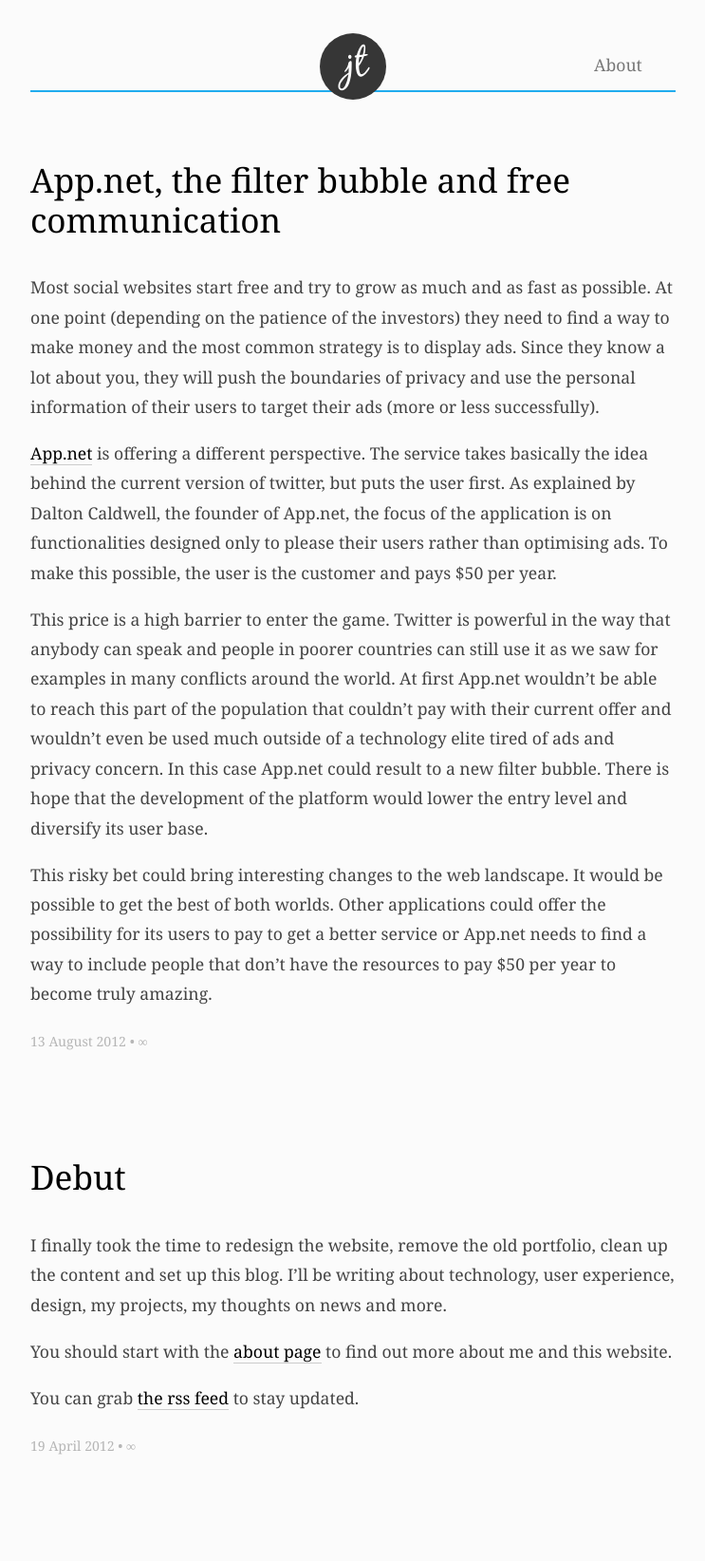
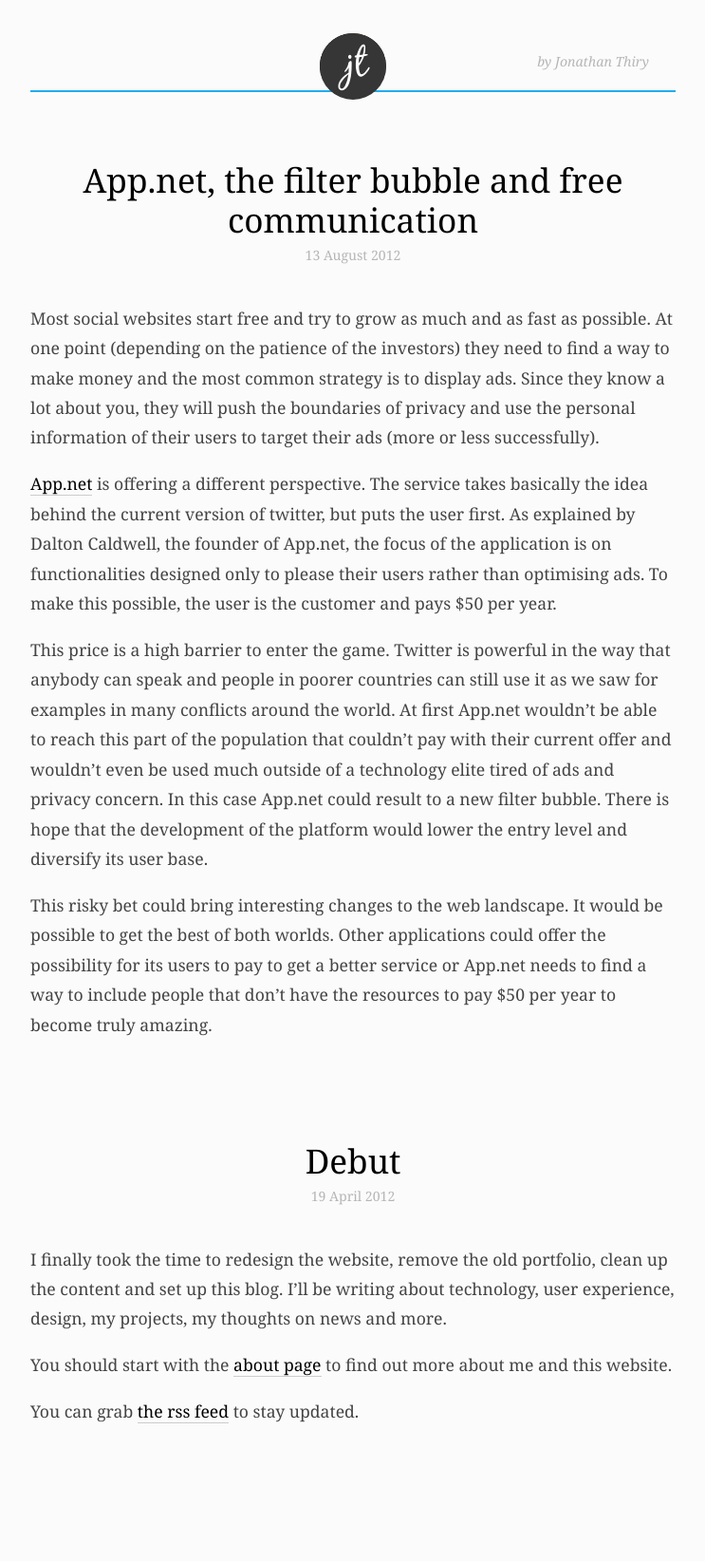
Before and after one commit to jonathanthiry/jonathanthiry.github.com, a Jekyll site: the page built from index.html, in a window 1280 px wide. Shown: the whole page at 95% size, without its empty margins (268-1011 px from the left). Built offline with Jekyll 4.4.1, drawn with Linux system fonts in a browser that asks for light colours; comment, search, counter and statistics services are not loaded; after the commit the page ends 1608 px from its top, so only the background shows below that.

Commit message:
update styles

```diff
--- a/_layouts/default.html
+++ b/_layouts/default.html
@@ -13,10 +13,11 @@
 <body>
   <header class="header">
     <a href="/" class="logo">
-      <img src="/assets/images/logo.svg">
+      <img src="/assets/images/jonathan-circle.png">
+      <img class="logo-img" src="/assets/images/logo.svg">
     </a>
     <nav>
-      <a href="/about">About</a>
+      <a href="/about">by Jonathan Thiry</a>
     </nav>
   </header>
 
--- a/_layouts/page.html
+++ b/_layouts/page.html
@@ -2,7 +2,7 @@
 layout: default
 ---
 <div class="page">
-  <h1>{{ page.title }}</h1>
+  <h1 class="page-title">{{ page.title }}</h1>
     {{ content }}
   </ul>
 </div>
--- a/assets/stylesheets/styles.css
+++ b/assets/stylesheets/styles.css
@@ -27,14 +27,14 @@
 h1 {
   font-size: 2em;
   font-weight: normal;
-  margin: 0.67em 0;
+  margin: 0;
   line-height: 1.2em;
 }
 
 h2 {
   font-size: 1.5em;
   font-weight: normal;
-  margin: 0.83em 0 0 0;
+  margin: 0;
   line-height: 1.2em;
 }
 
@@ -144,19 +144,27 @@
 }
 
 .logo img {
+  position: absolute;
   width: 70px;
   height: 70px;
+  transition: 1s ease 0.2s;
+}
+
+.logo-img:hover {
+  opacity: 0;
 }
 
 nav {
   float: right;
   margin: 0 1em;
+  font-style: italic;
+  font-size: 80%;
 }
 
 nav a {
   display: inline-block;
   margin: 1em;
-  color: #777;
+  color: #b6b6b6;
 }
 
 nav a:hover {
@@ -170,12 +178,20 @@
 }
 
 .post {
-  margin-bottom: 3em;
+  margin: 3em 0;
+}
+
+.post-header {
+  text-align: center;
+  margin-bottom: 2em;
 }
 
 .post-title {
   font-size: 1.5em;
-  margin: 2em 0 1em;
+}
+
+.page-title {
+  margin: 0.67em 0;
 }
 
 .post-content a,
@@ -213,6 +229,6 @@
     margin: 4em auto;
   }
   .post {
-    margin-bottom: 6em;
+    margin: 4em 0 6em;
   }
 }
--- a/index.html
+++ b/index.html
@@ -4,20 +4,20 @@
 
 {% for post in site.posts limit:10 %}
   <div class="post">
-    {% if post.link %}
-    <h2 class="post-title"><a href="{{ post.link }}">{{ post.title }}</a><span class="arrowlink">➜</span></h2>
-    {% else %}
-    <h2 class="post-title"><a href="{{ post.url }}">{{ post.title }}</a></h2>
-    {% endif %}
+    <header class="post-header">
+
+        {% if post.link %}
+        <h2 class="post-title"><a href="{{ post.link }}">{{ post.title }}</a><span class="arrowlink">➜</span></h2>
+        {% else %}
+        <h2 class="post-title"><a href="{{ post.url }}">{{ post.title }}</a></h2>
+        {% endif %}
+
+        <time datetime="{{ post.date | date: "%Y-%m-%d" }}" class="meta" pubdate="pubdate">{{ post.date | date_to_long_string }}</time>
+
+    </header>
 
     <div class="post-content">
       {{ post.content }}
     </div>
-
-    <a class="meta" href="{{ post.url }}">
-      <time datetime="{{ post.date | date: "%Y-%m-%d" }}" class="date" pubdate="pubdate">{{ post.date | date_to_long_string }}</time>
-      <span class="separator">•</span>
-      <span class="permalink">∞</span>
-    </a>
   </div>
 {% endfor %}
```
Also changed, not shown: _layouts/post.html (+11 -6 lines), about.md (+0 -2 lines), assets/images/jonathan-circle.png (added).
